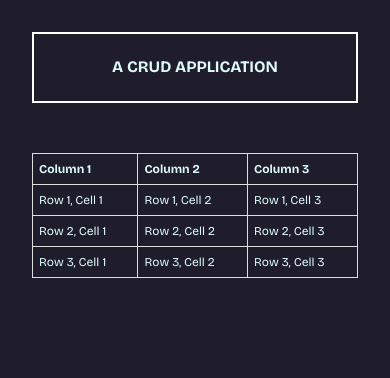
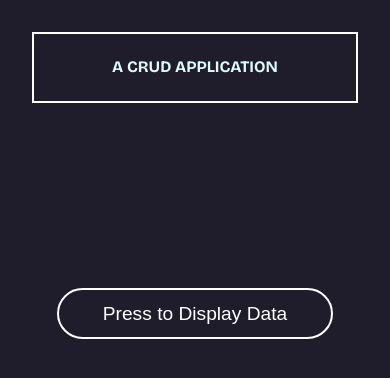
Before and after one commit to amnsiavi/CRUD_APP, an Angular app: page / in a window 390 px wide. Shown: the top 378 px of the page. Built offline with nearby package versions, Linux system fonts and the light colour scheme.

Commit message:
update v2

```diff
--- a/src/app/app.component.html
+++ b/src/app/app.component.html
@@ -1,3 +1,3 @@
 <app-header />
 
-<app-table />
+<app-fallback-text />
--- /dev/null
+++ b/src/app/fallback-text/fallback-text.component.css
@@ -0,0 +1,36 @@
+:host {
+  display: flex;
+  height: 50vh;
+  align-items: center;
+  justify-content: center;
+  padding: 10px 10px;
+}
+
+button {
+  width: 10rem;
+  height: 6vh;
+  background-color: transparent;
+  border: 2px solid #fff;
+  color: #fff;
+  cursor: pointer;
+  max-width: 90%;
+  max-height: 10vh;
+  border-radius: 50px;
+  -webkit-border-radius: 50px;
+  -moz-border-radius: 50px;
+  -ms-border-radius: 50px;
+  -o-border-radius: 50px;
+}
+@media (max-width: 768px) {
+  button {
+    font-size: 1rem;
+    width: 50vw;
+  }
+}
+
+@media (max-width: 480px) {
+  button {
+    font-size: 1.2rem;
+    width: 55rem;
+  }
+}
--- /dev/null
+++ b/src/app/fallback-text/fallback-text.component.html
@@ -0,0 +1 @@
+<button>Press to Display Data</button>
--- /dev/null
+++ b/src/app/loading-spinner/loading-spinner.component.css
@@ -0,0 +1,18 @@
+.loading-spinner {
+  position: relative;
+  width: 50px;
+  height: 50px;
+  border-radius: 50%;
+  border: 5px solid #ccc;
+  border-top-color: #333;
+  animation: spin 1s linear infinite;
+}
+
+@keyframes spin {
+  0% {
+    transform: rotate(0deg);
+  }
+  100% {
+    transform: rotate(360deg);
+  }
+}
--- /dev/null
+++ b/src/app/loading-spinner/loading-spinner.component.html
@@ -0,0 +1,2 @@
+<div class="loading-spinner"></div>
+<span>Loading .....</span>
--- a/src/app/table/table.component.html
+++ b/src/app/table/table.component.html
@@ -1,9 +1,10 @@
 <table>
   <thead>
     <tr>
-      <th>Column 1</th>
-      <th>Column 2</th>
-      <th>Column 3</th>
+      <th>Post ID</th>
+      <th>Name</th>
+      <th>Email</th>
+      <th>Comment</th>
     </tr>
   </thead>
   <tbody>
@@ -11,16 +12,19 @@
       <td>Row 1, Cell 1</td>
       <td>Row 1, Cell 2</td>
       <td>Row 1, Cell 3</td>
+      <td>Row 1, Cell 4</td>
     </tr>
     <tr>
       <td>Row 2, Cell 1</td>
       <td>Row 2, Cell 2</td>
       <td>Row 2, Cell 3</td>
+      <td>Row 2, Cell 4</td>
     </tr>
     <tr>
       <td>Row 3, Cell 1</td>
       <td>Row 3, Cell 2</td>
       <td>Row 3, Cell 3</td>
+      <td>Row 3, Cell 4</td>
     </tr>
   </tbody>
 </table>
```
Also changed, not shown: src/app/app.component.ts (+8 -1 lines), src/app/fallback-text/fallback-text.component.ts (added, +12 -0 lines), src/app/loading-spinner/loading-spinner.component.ts (added, +12 -0 lines), 2 other files (tests, documents, lock files or other folders).
